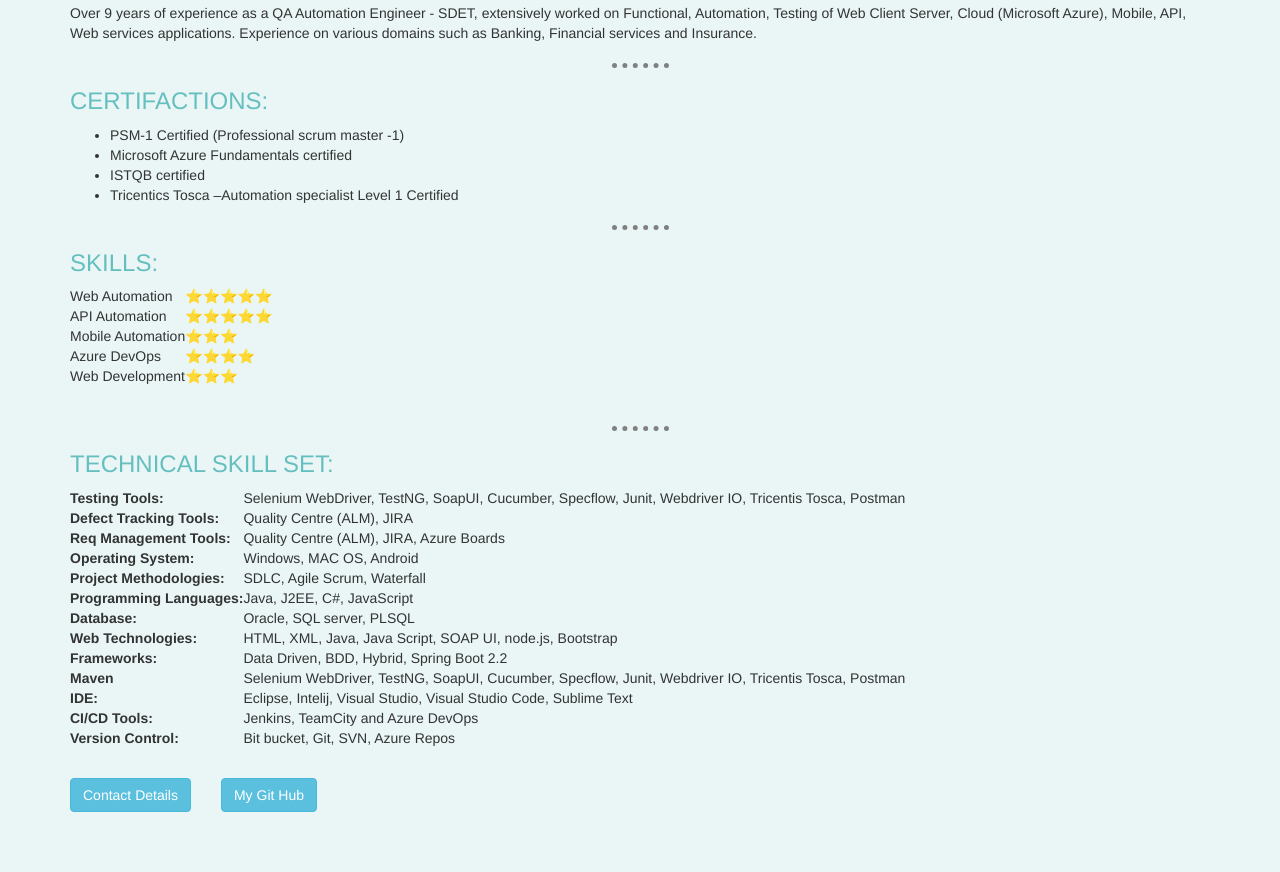
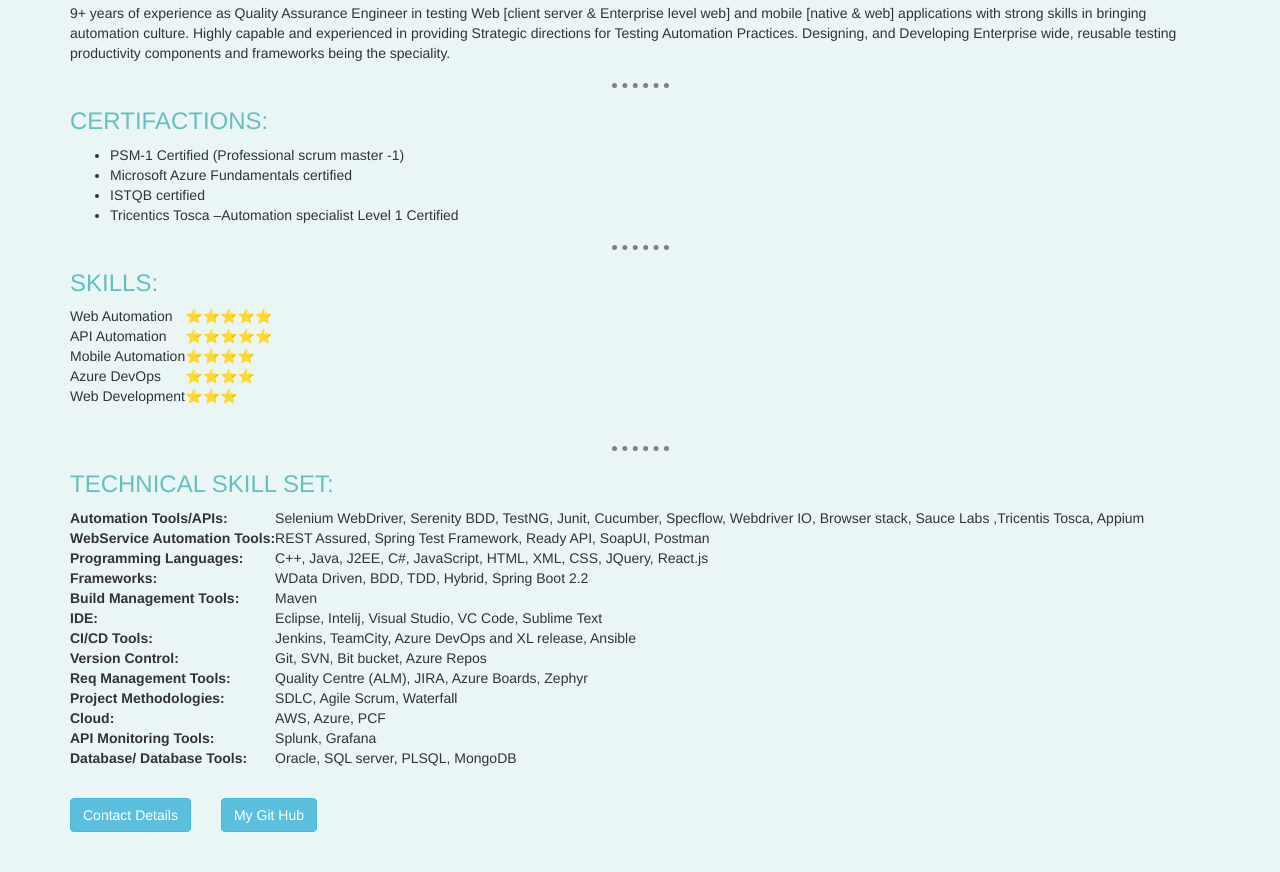
Before and after one commit to raman805551/CV, a plain HTML site: page index.html in a window 1280 px wide. Shown: the part 298-1170 px from the top of the page. Drawn offline with nearby package versions, Linux system fonts and the light colour scheme.

Commit message:
Update index.html

```diff
--- a/index.html
+++ b/index.html
@@ -26,7 +26,7 @@
                     <td><img class="image" src="images/circle-cropped.png" alt="raman pasala profile pic" height="200" width="200"></td>
                     <td>
                         <h1>Raman Pasala</h1>
-                        <h3>Automation Test Engineer</h3>
+                        <h3>SDET, Test Automation Engineer</h3>
                     </td>
                     <td>
                         <img class="image ispace" src="images/ISTQB.png" alt="ISTQB Logo" height="70" width="70">
@@ -45,8 +45,8 @@
         </table>
         <hr>
         <h3>SUMMARY:</h3>
-        <p>Over 9 years of experience as a QA Automation Engineer - SDET, extensively worked on Functional, Automation, Testing of Web Client Server, Cloud (Microsoft Azure), Mobile, API, Web services applications. Experience on various domains such as Banking,
-            Financial services and Insurance.</p>
+        <p>9+ years of experience as Quality Assurance Engineer in testing Web [client server & Enterprise level web] and mobile [native & web] applications with strong skills in bringing automation culture. Highly capable and experienced in providing Strategic
+            directions for Testing Automation Practices. Designing, and Developing Enterprise wide, reusable testing productivity components and frameworks being the speciality.</p>
         <hr>
         <h3>CERTIFACTIONS:</h3>
         <ul>
@@ -69,7 +69,7 @@
                 </tr>
                 <tr>
                     <td>Mobile Automation</td>
-                    <td><span>&#11088;</span><span>&#11088;</span><span>&#11088;</span></td>
+                    <td><span>&#11088;</span><span>&#11088;</span><span>&#11088;</span><span>&#11088;</span></td>
                 </tr>
                 <tr>
                     <td>Azure DevOps</td>
@@ -87,56 +87,56 @@
         <table cellSpacing="30">
             <tbody>
                 <tr>
-                    <td><strong>Testing Tools:</strong></td>
-                    <td>Selenium WebDriver, TestNG, SoapUI, Cucumber, Specflow, Junit, Webdriver IO, Tricentis Tosca, Postman</td>
+                    <td><strong>Automation Tools/APIs:</strong></td>
+                    <td>Selenium WebDriver, Serenity BDD, TestNG, Junit, Cucumber, Specflow, Webdriver IO, Browser stack, Sauce Labs ,Tricentis Tosca, Appium</td>
                 </tr>
                 <tr>
-                    <td><strong>Defect Tracking Tools:</strong></td>
-                    <td>Quality Centre (ALM), JIRA</td>
+                    <td><strong>WebService Automation Tools:</strong></td>
+                    <td>REST Assured, Spring Test Framework, Ready API, SoapUI, Postman</td>
+                </tr>
+                <tr>
+                    <td><strong>Programming Languages:</strong></td>
+                    <td>C++, Java, J2EE, C#, JavaScript, HTML, XML, CSS, JQuery, React.js</td>
+                </tr>
+                <tr>
+                    <td><strong>Frameworks:</strong></td>
+                    <td>WData Driven, BDD, TDD, Hybrid, Spring Boot 2.2</td>
+                </tr>
+                <tr>
+                    <td><strong>Build Management Tools:</strong></td>
+                    <td>Maven</td>
+                </tr>
+                <tr>
+                    <td><strong>IDE:</strong></td>
+                    <td>Eclipse, Intelij, Visual Studio, VC Code, Sublime Text</td>
+                </tr>
+                <tr>
+                    <td><strong>CI/CD Tools:</strong></td>
+                    <td>Jenkins, TeamCity, Azure DevOps and XL release, Ansible</td>
+                </tr>
+                <tr>
+                    <td><strong>Version Control:</strong></td>
+                    <td>Git, SVN, Bit bucket, Azure Repos</td>
                 </tr>
                 <tr>
                     <td><strong>Req Management Tools:</strong></td>
-                    <td>Quality Centre (ALM), JIRA, Azure Boards</td>
-                </tr>
-                <tr>
-                    <td><strong>Operating System:</strong></td>
-                    <td>Windows, MAC OS, Android</td>
+                    <td>Quality Centre (ALM), JIRA, Azure Boards, Zephyr</td>
                 </tr>
                 <tr>
                     <td><strong>Project Methodologies:</strong></td>
                     <td>SDLC, Agile Scrum, Waterfall</td>
                 </tr>
                 <tr>
-                    <td><strong>Programming Languages:</strong></td>
-                    <td>Java, J2EE, C#, JavaScript</td>
+                    <td><strong>Cloud:</strong></td>
+                    <td>AWS, Azure, PCF</td>
                 </tr>
                 <tr>
-                    <td><strong>Database:</strong></td>
-                    <td>Oracle, SQL server, PLSQL</td>
+                    <td><strong>API Monitoring Tools:</strong></td>
+                    <td>Splunk, Grafana</td>
                 </tr>
                 <tr>
-                    <td><strong>Web Technologies:</strong></td>
-                    <td>HTML, XML, Java, Java Script, SOAP UI, node.js, Bootstrap</td>
-                </tr>
-                <tr>
-                    <td><strong>Frameworks:</strong></td>
-                    <td>Data Driven, BDD, Hybrid, Spring Boot 2.2</td>
-                </tr>
-                <tr>
-                    <td><strong>Maven</strong></td>
-                    <td>Selenium WebDriver, TestNG, SoapUI, Cucumber, Specflow, Junit, Webdriver IO, Tricentis Tosca, Postman</td>
-                </tr>
-                <tr>
-                    <td><strong>IDE:</strong></td>
-                    <td>Eclipse, Intelij, Visual Studio, Visual Studio Code, Sublime Text</td>
-                </tr>
-                <tr>
-                    <td><strong>CI/CD Tools:</strong></td>
-                    <td>Jenkins, TeamCity and Azure DevOps</td>
-                </tr>
-                <tr>
-                    <td><strong>Version Control:</strong></td>
-                    <td>Bit bucket, Git, SVN, Azure Repos</td>
+                    <td><strong>Database/ Database Tools:</strong></td>
+                    <td>Oracle, SQL server, PLSQL, MongoDB</td>
                 </tr>
             </tbody>
         </table>
```
